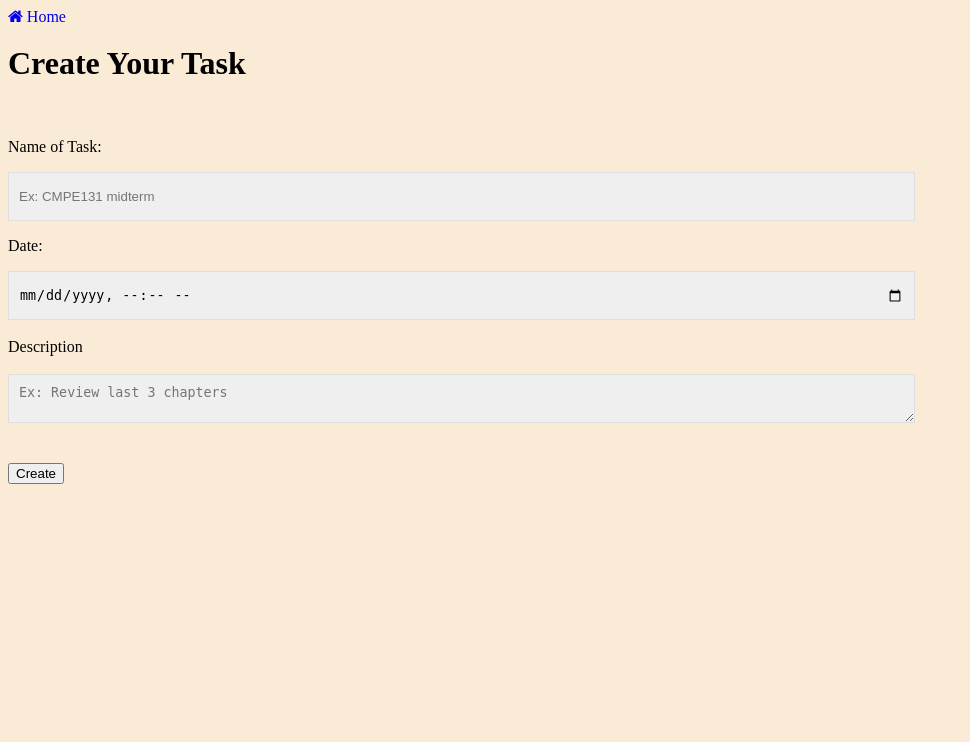
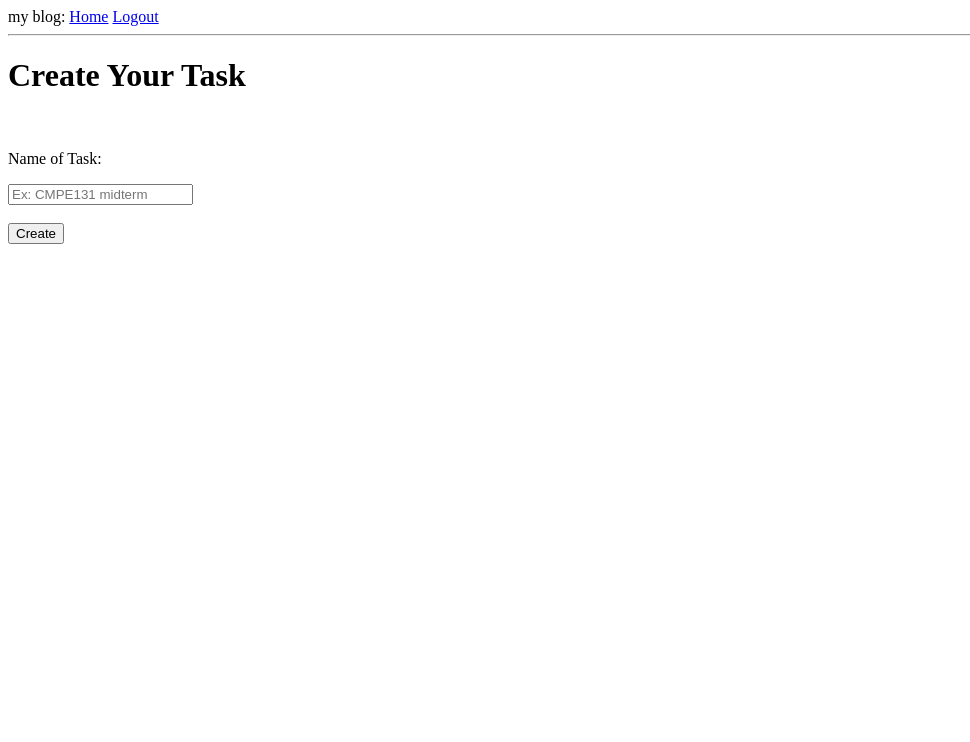
Before and after one commit to donieypon/Team8, a Flask app: page /add in a window 1280 px wide. Shown: the top 742 px of the page, without its empty margins (0-970 px from the left). After the commit the page ends 244 px from the top, so only its background shows below. Run offline with Flask 2, Linux system fonts and the light colour scheme; the visitor is signed in with stand-in values (Sample User, id 1); data that the repository does not hold is empty; some libraries are stand-ins or nearby versions.

Commit message:
Add form to fill task

```diff
--- a/app/__init__.py
+++ b/app/__init__.py
@@ -1,3 +1,4 @@
+import os
 from flask import Flask
 from config import Config
 from flask_sqlalchemy import SQLAlchemy
--- a/app/models.py
+++ b/app/models.py
@@ -20,7 +20,7 @@ class User(UserMixin, db.Model):
     def __repr__(self):
         return '<User {}>'.format(self.username)
 
-class Post(db.Model):
+class Post(UserMixin, db.Model):
     id = db.Column(db.Integer, primary_key=True)
     body = db.Column(db.String(256))
     timestamp = db.Column(db.DateTime, index=True, default=datetime.utcnow)
--- a/app/routes.py
+++ b/app/routes.py
@@ -7,7 +7,6 @@ from flask_login import logout_user
 from flask_login import login_required
 from werkzeug.urls import url_parse
 from flask_bootstrap import Bootstrap
-
 Bootstrap(app)
 
 @app.route('/')
--- a/app/templates/task.html
+++ b/app/templates/task.html
@@ -1,36 +1,23 @@
-<!doctype html>
-<html lang="en">
-    <head>
-         <title>Create Task</title>
-         <link rel="stylesheet" href="CSS/task.css"/>
-         <link rel="stylesheet" href="https://cdnjs.cloudflare.com/ajax/libs/font-awesome/4.7.0/css/font-awesome.min.css">
-    </head>
-
-
-    <body>
-        <div style="font-size: 0.5rem;">
-            <a href="#"><i class="fa fa-home fa-2x"> Home </i></a>
-        </div>
-
-            <form action="" method="post" class="create-task">
+{% extends 'base.html' %}
+{% block content %}
+            <form action="" method="post" class="add">
                     <h1>Create Your Task</h1>
                     <br>
                     <div>
                         <p>Name of Task: </p>
-                        <input type="text" name="name" placeholder="Ex: CMPE131 midterm" required>
+                        <input type="text" name="body" placeholder="Ex: CMPE131 midterm" required>
                         <br>
-                        <p>Date: </p>
+                        <!-- <p>Date: </p>
                         <input type="datetime-local" name="due" placeholder="Ex: 11/25/2019" required>
-                        <br><br>
-                        <div class="input-group">
+                        <br><br> -->
+                        <!-- <div class="input-group">
                                 <div class="input-group-prepend">
                                   <span class="input-group-text">Description</span>
                                   <br><br>
                                 </div>
                                 <textarea class="form-control" aria-label="With textarea" placeholder="Ex: Review last 3 chapters"></textarea>
                               </div>
-                    </div>
-                    <br>
+                    </div> -->
                     <br>
                     <div>
                             <button type="button" class="btn btn-primary">Create</button>
@@ -38,5 +25,9 @@
                         <br>
                     </div>
             </form>
-    </body>
-</html>
+            <ul>
+                {% for post in post %}
+                    <li><h3> {{ post.body }}</h3>  {{ post.timestamp }}</li>
+                {% endfor %}
+            </ul>
+{% endblock content %}
--- /dev/null
+++ b/myapp.py
@@ -0,0 +1,3 @@
+from app import app
+if __name__ =='__main__':
+    app.run(debug=True)
--- a/stuffToDo.py
+++ /dev/null
@@ -1 +0,0 @@
-from app import app
```
Also changed, not shown: app.db, 2 other files.
